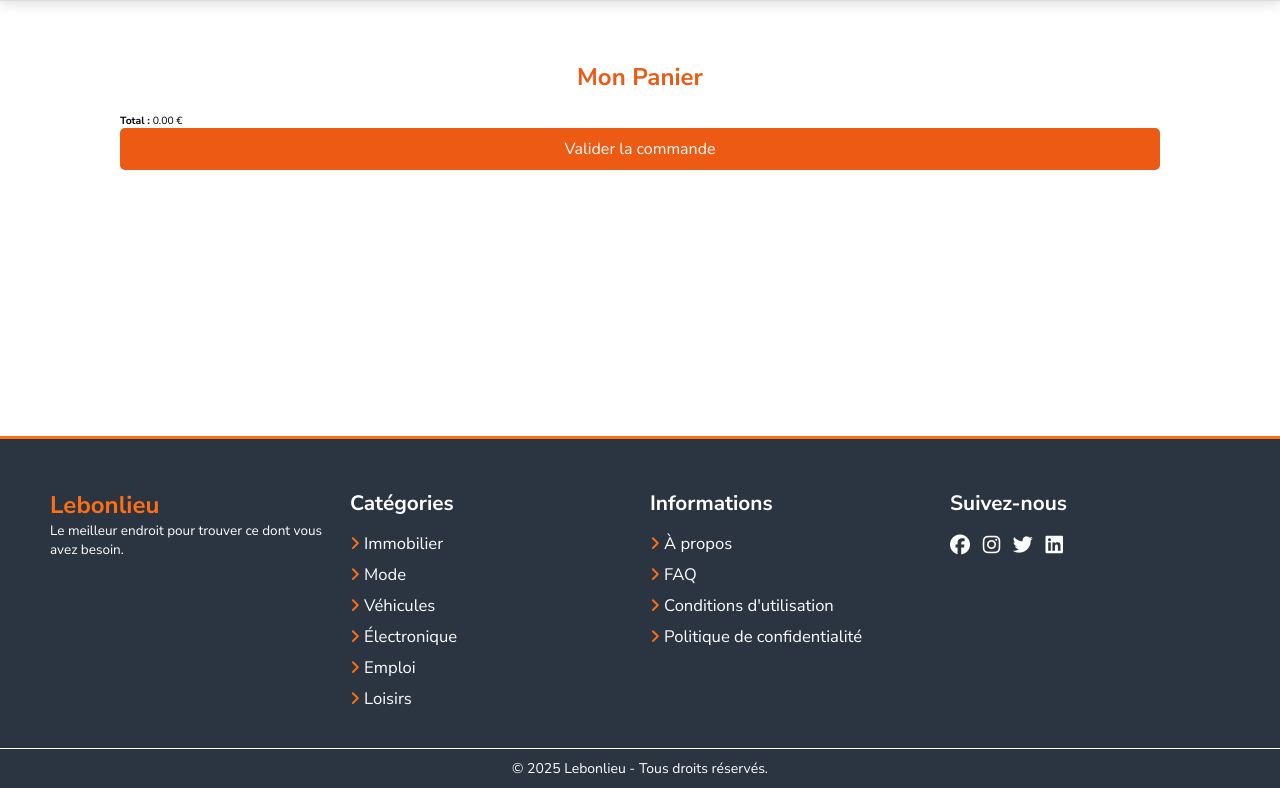
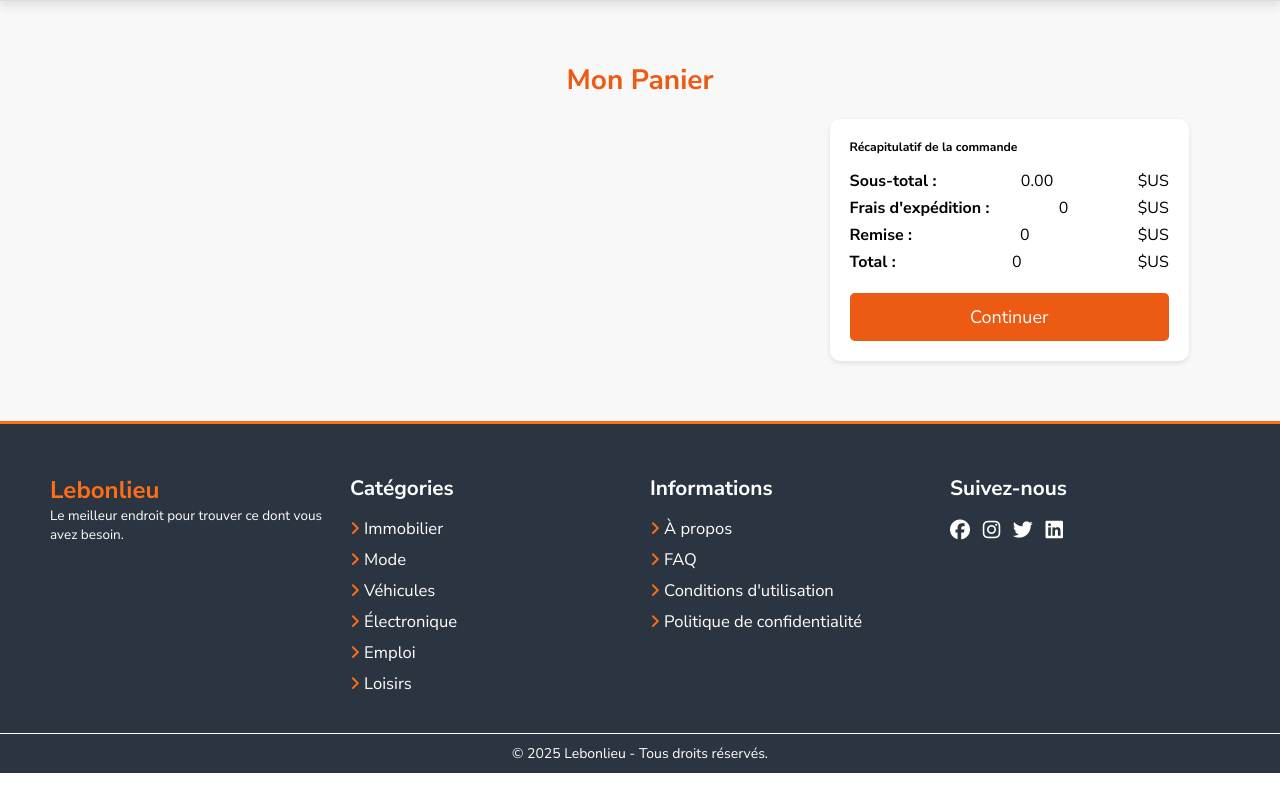
Before and after one commit to Joseph2352/E_commerce, a Django app: page /produit/checkout/ in a window 1280 px wide. Shown: the part 128-916 px from the top of the page. Run offline with Django 4.2, Linux system fonts and the light colour scheme; data comes from the database, SQL or seed files in the repository; both versions use the stored data as it was after the commit; some libraries are stand-ins or nearby versions.

Commit message:
Troisième commit : gestion du panier

```diff
--- a/src/E_commerce/settings.py
+++ b/src/E_commerce/settings.py
@@ -32,6 +32,7 @@ ALLOWED_HOSTS = []
 # Application definition
 
 INSTALLED_APPS = [
+    'jazzmin',
     'django.contrib.admin',
     'django.contrib.auth',
     'django.contrib.contenttypes',
--- a/src/E_commerce/static/E_commerce/css/base.css
+++ b/src/E_commerce/static/E_commerce/css/base.css
@@ -299,7 +299,7 @@ body {
 }
 
 .hidden-page {
-  position: fixed;
+  position:fixed;
   display: flex;
   width: 100%;
   justify-content: center;
--- a/src/E_commerce/static/E_commerce/js/head.js
+++ b/src/E_commerce/static/E_commerce/js/head.js
@@ -50,10 +50,12 @@ if (window.innerWidth > 1200) {
             hiddenPage.style.opacity = "1";
             hiddenPage.style.height = "auto";
         });
+
         hiddenPage.addEventListener("mouseover", function() {
+            {
             hiddenPage.style.visibility = "visible";
             hiddenPage.style.opacity = "1";
-            hiddenPage.style.height = "auto";
+            hiddenPage.style.height = "auto";}
         });
 
         hoverElement.addEventListener("mouseout", function() {
@@ -61,6 +63,7 @@ if (window.innerWidth > 1200) {
             hiddenPage.style.opacity = "0";
             hiddenPage.style.height = "0";
         });
+
         hiddenPage.addEventListener("mouseout", function() {
             hiddenPage.style.visibility = "hidden";
             hiddenPage.style.opacity = "0";
--- a/src/E_commerce/templates/E_commerce/base.html
+++ b/src/E_commerce/templates/E_commerce/base.html
@@ -101,8 +101,8 @@
         </div>
         <div class="category">
           <p>Catégorie</p>
-          {% for category in categories_produits %}
-            <a href="{% url 'produits' nom_category=category.nom %}"><button>{{ category.nom }}</button></a>
+          {% for category in super_categorie %}
+            <a href="{% url 'produits' slug=category.nom %}"><button>{{ category.nom }}</button></a>
           {% endfor %}
         </div>
         <div class="connexion">
@@ -262,7 +262,7 @@
             {% endfor %} {% endcomment %}
           <ul class="ul">
             {% for category in super_categorie %}
-            <li class=" li hover-container" id="hoverElemnt{{ forloop.counter }}">
+            <li class=" li hover-container" id="hoverElement{{ forloop.counter }}">
               <a >{{category.nom}}</a>
             </li>
             {% endfor %}
@@ -315,14 +315,14 @@
           <div class="categorie">
             <a href="#"><h3 class="title_categorie" >Tout Électronique</h3></a>
               <ul>
-                  <a href="#"><h3>Ordinateurs</h3></a>
-                  <a href="#"><h3>Accessoires informatique</h3></a>
-                  <a href="#"><h3>Tablettes & Liseuses</h3></a>
-                  <a href="#"><h3>Photo, audio & vidéo</h3></a>
+                  <a href="{% url 'produits' slug='ordinateur' %}"><h3>Ordinateur</h3></a>
+                  <a href="{% url 'produits' slug='accessoires-informatique' %}"><h3>Accessoires informatique</h3></a>
+                  <a href="{% url 'produits' slug='tablettes-liseuses' %}"><h3>Tablettes & Liseuses</h3></a>
+                  <a href="{% url 'produits' slug='photo-audio-video' %}"><h3>Photo, audio & vidéo</h3></a>
               </ul>
           </div>
           <div class="categorie1">
-            <a href="#"><h3>Téléphones & Objets connectés</h3></a>
+            <a href="{% url 'produits' slug='telephones-objets-connectes' %}"><h3>Téléphones & Objets connectés</h3></a>
               <ul>
                 <a href="#"><li>Apple</li></a>
                 <a href="#"><li>Samsung</li></a>
--- a/src/E_commerce/urls.py
+++ b/src/E_commerce/urls.py
@@ -25,7 +25,7 @@ urlpatterns = [
     path('admin/', admin.site.urls),
     path('',HomeViews.as_view(),name=('home')),
     path('produit/', include('produits.urls')),
-    path('account/', include('comptes.urls')),
+    path('accounts/', include('comptes.urls')),
 
 ]
 if settings.DEBUG:
--- a/src/comptes/views.py
+++ b/src/comptes/views.py
@@ -29,7 +29,8 @@ def log_in(request):
 def sign_up(request):
     if request.method == 'POST':
         first_name = request.POST.get('first_name')
-        last_name = request.POST.get('last_name')
+        last_name = request.P
+        OST.get('last_name')
         username = request.POST.get('username')
         email = request.POST.get('email')
         password1 = request.POST.get('password1')
--- /dev/null
+++ b/src/produits/static/produits/css/checkout.css
@@ -0,0 +1,142 @@
+body {
+    font-family: Arial, sans-serif;
+    background-color: #f8f8f8;
+    margin: 0;
+    padding: 0;
+}
+
+.head {
+    display: flex;
+    justify-content: center;
+    background-color: #fff;
+    position: relative;
+    left: 0;
+    top: 0;
+    right: 0;
+    bottom: 0;
+    z-index: 1000 !important;
+    box-sizing: content-box;
+    border-bottom: 1px solid #ddd;
+    box-shadow: 0 0.5rem 1rem rgba(0, 0, 0, 0.1);
+  }
+
+.section_produit {
+    padding: 20px clamp(0px, 4vw, 200px);
+    margin: 40px auto;
+    max-width: 1200px;
+}
+
+.titre-panier {
+    text-align: center;
+    color: #EC5A13;
+    font-size: 28px;
+    font-weight: bold;
+    margin-bottom: 20px;
+}
+
+#panier-container {
+    display: grid;
+    grid-template-columns: 2fr 1fr; /* Deux colonnes : panier et récapitulatif */
+    gap: 20px;
+}
+
+.panier-items {
+    width: 100%;
+}
+
+.recapitulatif {
+    width: 100%;
+    background: white;
+    padding: 20px;
+    border-radius: 10px;
+    box-shadow: 0 2px 5px rgba(0, 0, 0, 0.1);
+    position: sticky;
+    top: 20px;
+    align-self: start;
+    height: fit-content;
+}
+
+.recapitulatif h3 {
+    margin-bottom: 15px;
+}
+
+.recapitulatif p {
+    display: flex;
+    justify-content: space-between;
+    margin: 5px 0;
+    font-size: 16px;
+}
+
+.panier-item {
+    display: flex;
+    align-items: center;
+    justify-content: space-between;
+    background: white;
+    padding: 15px;
+    margin-bottom: 10px;
+    border-radius: 8px;
+    box-shadow: 0 2px 5px rgba(0, 0, 0, 0.1);
+}
+
+.produit-image {
+    width: 80px;
+    height: 80px;
+    object-fit: cover;
+    margin-right: 15px;
+    border-radius: 5px;
+}
+
+.produit-details {
+    flex-grow: 1;
+    font-size: 16px;
+}
+
+.quantite-controls {
+    display: flex;
+    align-items: center;
+}
+
+.quantite {
+    margin: 0 10px;
+    font-weight: bold;
+}
+
+.btn-plus, .btn-moins {
+    background-color: #EC5A13;
+    color: white;
+    border: none;
+    padding: 5px 10px;
+    cursor: pointer;
+    border-radius: 5px;
+}
+
+.btn-plus:hover, .btn-moins:hover {
+    background-color: #C84B0F;
+}
+
+#validerCommande {
+    background-color: #EC5A13;
+    color: white;
+    border: none;
+    padding: 12px;
+    width: 100%;
+    font-size: 18px;
+    cursor: pointer;
+    border-radius: 5px;
+    margin-top: 15px;
+}
+
+#validerCommande:hover {
+    background-color: #C84B0F;
+}
+
+
+@media (max-width: 768px) {
+    #panier-container {
+        grid-template-columns: 1fr; /* Une seule colonne en écran réduit */
+    }
+
+    .panier-items, .recapitulatif {
+        width: 100%;
+    }
+}
--- /dev/null
+++ b/src/produits/static/produits/js/checkout.js
@@ -0,0 +1,91 @@
+document.addEventListener("DOMContentLoaded", afficherPanier);
+
+function afficherPanier() {
+    let panier = JSON.parse(localStorage.getItem("panier")) || [];
+    let listePanier = document.getElementById("liste_panier");
+    let totalPrice = 0;
+    listePanier.innerHTML = "";
+
+    panier.forEach((produit, index) => {
+        let prixProduit = parseFloat(produit.prix?.toString().replace(",", ".")) || 0;
+        let quantite = produit.quantite || 1;
+        let totalProduit = prixProduit * quantite;
+        totalPrice += totalProduit;
+
+        let li = document.createElement("li");
+        li.classList.add("panier-item");
+        li.dataset.index = index;
+        li.innerHTML = `
+            <img src="${produit.image}" alt="${produit.nom}" class="produit-image">
+            <span class="produit-details">
+                <strong>${produit.nom || "Produit inconnu"}</strong> -
+                <span class="produit-prix">${prixProduit.toFixed(2)}</span> €
+            </span>
+            <div class="quantite-controls">
+                <button class="btn-moins" onclick="modifierQuantite(${index}, -1)">-</button>
+                <span class="quantite">${quantite}</span>
+                <button class="btn-plus" onclick="modifierQuantite(${index}, 1)">+</button>
+            </div>
+        `;
+
+        listePanier.appendChild(li);
+    });
+
+    document.getElementById("total_price").innerText = totalPrice.toFixed(2);
+}
+
+function modifierQuantite(index, delta) {
+    let panier = JSON.parse(localStorage.getItem("panier")) || [];
+
+    if (panier[index]) {
+        panier[index].quantite = (panier[index].quantite || 1) + delta;
+
+        if (panier[index].quantite <= 0) {
+            panier.splice(index, 1);
+        }
+
+        localStorage.setItem("panier", JSON.stringify(panier));
+        afficherPanier();
+    }
+}
+
+document.getElementById("validerCommande").addEventListener("click", function () {
+    validerCommande();
+});
+
+function validerCommande() {
+    let panier = JSON.parse(localStorage.getItem("panier")) || [];
+    if (panier.length === 0) {
+        alert("Votre panier est vide !");
+        return;
+    }
+
+    fetch("/produit/confirm-order/", {
+        method: "POST",
+        headers: {
+            "Content-Type": "application/json",
+            "X-CSRFToken": getCSRFToken()
+        },
+        body: JSON.stringify({ cart: panier })
+    })
+    .then(response => response.json())
+    .then(data => {
+        if (data.message) {
+            alert(data.message);
+            localStorage.removeItem("panier");
+            if (data.payment_url) {
+                window.location.href = data.payment_url;  // ✅ Redirection vers Paycard
+            } else {
+                alert("Erreur: URL de paiement invalide !");
+            }
+        } else {
+            alert("Erreur lors de la commande !");
+        }
+    })
+    .catch(error => console.error("Erreur :", error));
+}
+
+function getCSRFToken() {
+    let tokenElement = document.querySelector('[name=csrf-token]');
+    return tokenElement ? tokenElement.getAttribute('content') : "";
+}
--- a/src/produits/templates/produits/checkout.html
+++ b/src/produits/templates/produits/checkout.html
@@ -1,192 +1,28 @@
 {% extends 'E_commerce/base.html' %}
-
+{% load static %}
 {% block content %}
 <section class="section_produit">
     <h2 class="titre-panier">Mon Panier</h2>
     <div id="panier-container">
-        <ul id="liste_panier"></ul>
-        <p><strong>Total :</strong> <span id="total_price">0</span> €</p>
-        <button id="validerCommande">Valider la commande</button>
+        <div class="panier-items">
+            <ul id="liste_panier"></ul>
+        </div>
+        <div class="recapitulatif">
+            <h3>Récapitulatif de la commande</h3>
+            <p><strong>Sous-total :</strong> <span id="total_price">0</span> $US</p>
+            <p><strong>Frais d'expédition :</strong> <span id="shipping_price">0</span> $US</p>
+            <p><strong>Remise :</strong> <span id="discount">0</span> $US</p>
+            <p><strong>Total :</strong> <span id="final_total">0</span> $US</p>
+            <button id="validerCommande">Continuer</button>
+        </div>
     </div>
 </section>
 {% endblock %}
 
 {% block script %}
-<style>
-    body {
-        font-family: Arial, sans-serif;
-    }
-    .section_produit{
-        padding: 0 clamp(100px, 4vw, 200px);
-        margin: 60px 0;
-       }
-
-    .titre-panier {
-        text-align: center;
-        color: rgb(236, 90, 19);
-        font-size: 24px;
-        font-weight: bold;
-    }
-
-    #panier-container {
-        width:100%;
-        min-height: 35.4vh;
-        margin: auto;
-        padding: 20px;
-        border-radius: 10px;
-    }
-
-    .panier-item {
-        display: flex;
-        align-items: center;
-        justify-content: space-between;
-        background: white;
-        padding: 10px;
-        margin-bottom: 10px;
-        border-radius: 8px;
-        box-shadow: 0 2px 5px rgba(0, 0, 0, 0.1);
-    }
-
-    .produit-image {
-        width: 100px;
-        height: 100px;
-        object-fit: cover;
-        margin-right: 10px;
-        border-radius: 5px;
-    }
-
-    .produit-details {
-        flex-grow: 1;
-        font-size: 16px;
-    }
-
-    .quantite-controls {
-        display: flex;
-        align-items: center;
-    }
-
-    .quantite {
-        margin: 0 10px;
-        font-weight: bold;
-    }
-
-    .btn-plus, .btn-moins {
-        background-color: rgb(236, 90, 19);
-        color: white;
-        border: none;
-        padding: 5px 10px;
-        cursor: pointer;
-        border-radius: 5px;
-    }
-
-    .btn-plus:hover, .btn-moins:hover {
-        background-color: rgb(200, 75, 15);
-    }
-
-    #validerCommande {
-        background-color: rgb(236, 90, 19);
-        color: white;
-        border: none;
-        padding: 10px;
-        width: 100%;
-        font-size: 16px;
-        cursor: pointer;
-        border-radius: 5px;
-    }
-
-    #validerCommande:hover {
-        background-color: rgb(200, 75, 15);
-    }
-</style>
-
 <script>
-    document.addEventListener("DOMContentLoaded", afficherPanier);
-
-    function afficherPanier() {
-        let panier = JSON.parse(localStorage.getItem("panier")) || [];
-        let listePanier = document.getElementById("liste_panier");
-        let totalPrice = 0;
-        listePanier.innerHTML = "";
-
-        panier.forEach((produit, index) => {
-            let prixProduit = parseFloat(produit.prix?.toString().replace(",", ".")) || 0;
-            let quantite = produit.quantite || 1;
-            let totalProduit = prixProduit * quantite;
-            totalPrice += totalProduit;
-
-            let li = document.createElement("li");
-            li.classList.add("panier-item");
-            li.dataset.index = index;
-            li.innerHTML = `
-                <img src="${produit.image}" alt="${produit.nom}" class="produit-image">
-                <span class="produit-details">
-                    <strong>${produit.nom || "Produit inconnu"}</strong> -
-                    <span class="produit-prix">${prixProduit.toFixed(2)}</span> €
-                </span>
-                (<span class="produit-sous-total">${totalProduit.toFixed(2)}</span> €)
-                <div class="quantite-controls">
-                    <button class="btn-moins" onclick="modifierQuantite(${index}, -1)">-</button>
-                    <span class="quantite">${quantite}</span>
-                    <button class="btn-plus" onclick="modifierQuantite(${index}, 1)">+</button>
-                </div>
-            `;
-
-            listePanier.appendChild(li);
-        });
-
-        document.getElementById("total_price").innerText = totalPrice.toFixed(2);
-    }
-
-    function modifierQuantite(index, delta) {
-        let panier = JSON.parse(localStorage.getItem("panier")) || [];
-
-        if (panier[index]) {
-            panier[index].quantite = (panier[index].quantite || 1) + delta;
-
-            if (panier[index].quantite <= 0) {
-                panier.splice(index, 1);
-            }
-
-            localStorage.setItem("panier", JSON.stringify(panier));
-            afficherPanier();
-        }
-    }
-
-    document.getElementById("validerCommande").addEventListener("click", function () {
-        validerCommande();
-    });
-
-    function validerCommande() {
-        let panier = JSON.parse(localStorage.getItem("panier")) || [];
-        if (panier.length === 0) {
-            alert("Votre panier est vide !");
-            return;
-        }
-
-        fetch("{% url 'confirm_order' %}", {
-            method: "POST",
-            headers: {
-                "Content-Type": "application/json",
-                "X-CSRFToken": getCSRFToken()
-            },
-            body: JSON.stringify({ cart: panier })
-        })
-        .then(response => response.json())
-        .then(data => {
-            if (data.message) {
-                alert(data.message);
-                localStorage.removeItem("panier");
-                window.location.href = data.redirect_url;
-            } else {
-                alert("Erreur lors de la commande !");
-            }
-        })
-        .catch(error => console.error("Erreur :", error));
-    }
-
-    function getCSRFToken() {
-        let tokenElement = document.querySelector('[name=csrf-token]');
-        return tokenElement ? tokenElement.getAttribute('content') : "";
-    }
+    var confirmOrderUrl = "{% url 'confirm_order' %}";
 </script>
+<script src="{% static 'produits/js/checkout.js' %}?v={{ static_version }}"></script>
+<link rel="stylesheet" href="{% static 'produits/css/checkout.css' %}?v={{ static_version }}">
 {% endblock %}
--- a/src/produits/urls.py
+++ b/src/produits/urls.py
@@ -1,13 +1,14 @@
 from django.urls import path
 from django.views.generic import TemplateView
 
-from .views import  RechercheProduitView,HistoriqueRechercheView,ProduitViews,CheckoutView,ConfirmOrderView
+from .views import  PaymentConfirmationView, RechercheProduitView,HistoriqueRechercheView,ProduitViews,CheckoutView,ConfirmOrderView
 
 urlpatterns = [
     path('recherche/',RechercheProduitView.as_view(), name='recherche'),
     path('historique/',HistoriqueRechercheView.as_view(), name='historique'),
-    path("produits-<str:nom_category>/", ProduitViews.as_view(), name="produits"),
+    path("produits-<str:slug>/", ProduitViews.as_view(), name="produits"),
     path('checkout/', CheckoutView.as_view(), name='checkout'),
     path('confirm-order/', ConfirmOrderView.as_view(), name='confirm_order'),
+    path('paiement-confirmation/<int:order_id>/', PaymentConfirmationView.as_view(), name='payment_confirmation'),
     path('order-confirmation/', TemplateView.as_view(template_name="produits/order_confirmation.html"), name='order_confirmation'),
 ]
--- a/src/produits/views.py
+++ b/src/produits/views.py
@@ -1,10 +1,15 @@
 from django.shortcuts import render,redirect
 from django.urls import reverse
 from django.views import View
+import json
+import requests
+from django.http import JsonResponse
 from django.views.generic import TemplateView,ListView
 from django.contrib.auth.mixins import LoginRequiredMixin
 from django.utils.timezone import now
 from django.shortcuts import get_object_or_404
+from django.conf import settings
+import logging
 
 from django.http import JsonResponse
 import json
@@ -56,7 +61,7 @@ class ProduitViews(ListView):
 
     def get_queryset(self):
         """ Récupère les produits d'une catégorie spécifique. """
-        self.category = get_object_or_404(Categorys, nom=self.kwargs.get("nom_category"))
+        self.category = get_object_or_404(Categorys, slug=self.kwargs.get("slug"))
         return Produits.objects.filter(category=self.category)
 
     def get_context_data(self, **kwargs):
@@ -68,41 +73,85 @@ class ProduitViews(ListView):
 
 class CheckoutView(TemplateView):
     template_name = "produits/checkout.html"
+    def get_context_data(self, **kwargs):
+        context = super().get_context_data(**kwargs)
+        context["static_version"] = now().timestamp()
+        return context
 
+
+logger = logging.getLogger(__name__)  # Logger pour voir les erreurs
 
 class ConfirmOrderView(LoginRequiredMixin, View):
     def post(self, request, *args, **kwargs):
         try:
-            data = json.loads(request.body)  # Lire le corps de la requête
+            data = json.loads(request.body)
+            logger.info(f"🚀 Données reçues : {data}")
+
             cart = data.get('cart', [])
-
             if not cart:
                 return JsonResponse({'error': 'Votre panier est vide !'}, status=400)
 
-            # Extraire les IDs des produits à partir de la liste 'cart'
-            product_ids = [produit['id'] for produit in cart]
-
-            # Récupérer les produits avec les IDs
+            product_ids = [produit.get('id') for produit in cart]
             products = Produits.objects.filter(id__in=product_ids)
 
-            # Calculer le prix total
-            total_price = 0
-            for produit in cart:
-                product = next((p for p in products if p.id == produit['id']), None)
-                if product:
-                    # Assumons une quantité de 1 pour chaque produit
-                    total_price += product.prix
+            if not products.exists():
+                return JsonResponse({'error': 'Certains produits ne sont pas disponibles !'}, status=400)
+
+            total_price = sum(product.prix * int(produit.get('quantite', 1))
+                              for produit in cart
+                              for product in products if product.id == produit.get('id'))
 
             # Créer la commande
             order = Order.objects.create(user=request.user, total_price=total_price)
-            order.products.set(products)
 
-            # Vider le panier après la commande
-            request.session['cart'] = []
+            # Générer un lien de paiement avec Paycard
+            paycard_url = self.generer_lien_paycard(order)
 
-            return JsonResponse({'message': 'Commande validée !', 'redirect_url': reverse('order_confirmation')})
+            return JsonResponse({'message': 'Commande validée !', 'payment_url': paycard_url})
 
         except json.JSONDecodeError:
+            logger.error("❌ Erreur JSON : Données mal formatées")
             return JsonResponse({'error': 'Données mal formatées'}, status=400)
         except Exception as e:
+            logger.error(f"❌ Erreur : {str(e)}")
             return JsonResponse({'error': str(e)}, status=400)
+
+    def generer_lien_paycard(self, order):
+        """
+        Envoie une requête à l'API Paycard pour générer un lien de paiement.
+        """
+        url_api_paycard = "https://api.paycard.com/payment"
+        payload = {
+            "amount": str(order.total_price),
+            "currency": "EUR",
+            "order_id": str(order.id),
+            "return_url": f"{settings.SITE_URL}/produit/paiement-confirmation/{order.id}/",
+            "cancel_url": f"{settings.SITE_URL}/produit/paiement-annule/{order.id}/",
+            "customer_email": order.user.email
+        }
+
+        headers = {
+            "Authorization": f"Bearer {settings.PAYCARD_API_KEY}",
+            "Content-Type": "application/json"
+        }
+
+        response = requests.post(url_api_paycard, json=payload, headers=headers)
+
+        if response.status_code == 200:
+            return response.json().get("payment_url")
+        else:
+            logger.error(f"Erreur Paycard: {response.text}")
+            return None
+
+class PaymentConfirmationView(LoginRequiredMixin, View):
+    def get(self, request, order_id, *args, **kwargs):
+        try:
+            order = Order.objects.get(id=order_id, user=request.user)
+
+            # Marquer la commande comme "payée"
+            order.status = "payé"
+            order.save()
+
+            return JsonResponse({'message': 'Paiement validé !', 'order_id': order.id})
+        except Order.DoesNotExist:
+            return JsonResponse({'error': 'Commande introuvable !'}, status=404)
--- a/src/requirements.txt
+++ b/src/requirements.txt
@@ -1,6 +1,12 @@
 asgiref==3.8.1
+certifi==2025.1.31
+charset-normalizer==3.4.1
 Django==5.1.6
+django-jazzmin==3.0.1
 django-livereload-server==0.5.1
+idna==3.10
 pillow==11.1.0
+requests==2.32.3
 sqlparse==0.5.3
 tornado==6.4.2
+urllib3==2.3.0
```
Also changed, not shown: src/db.sqlite3.
